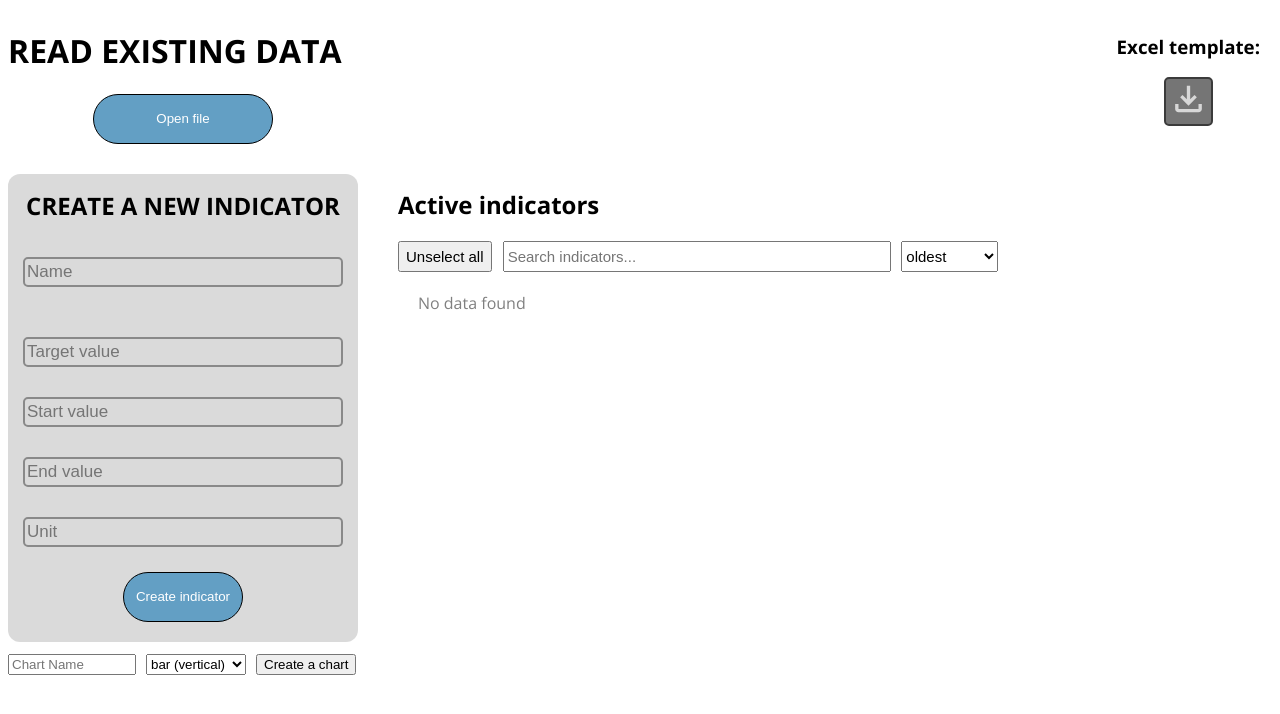
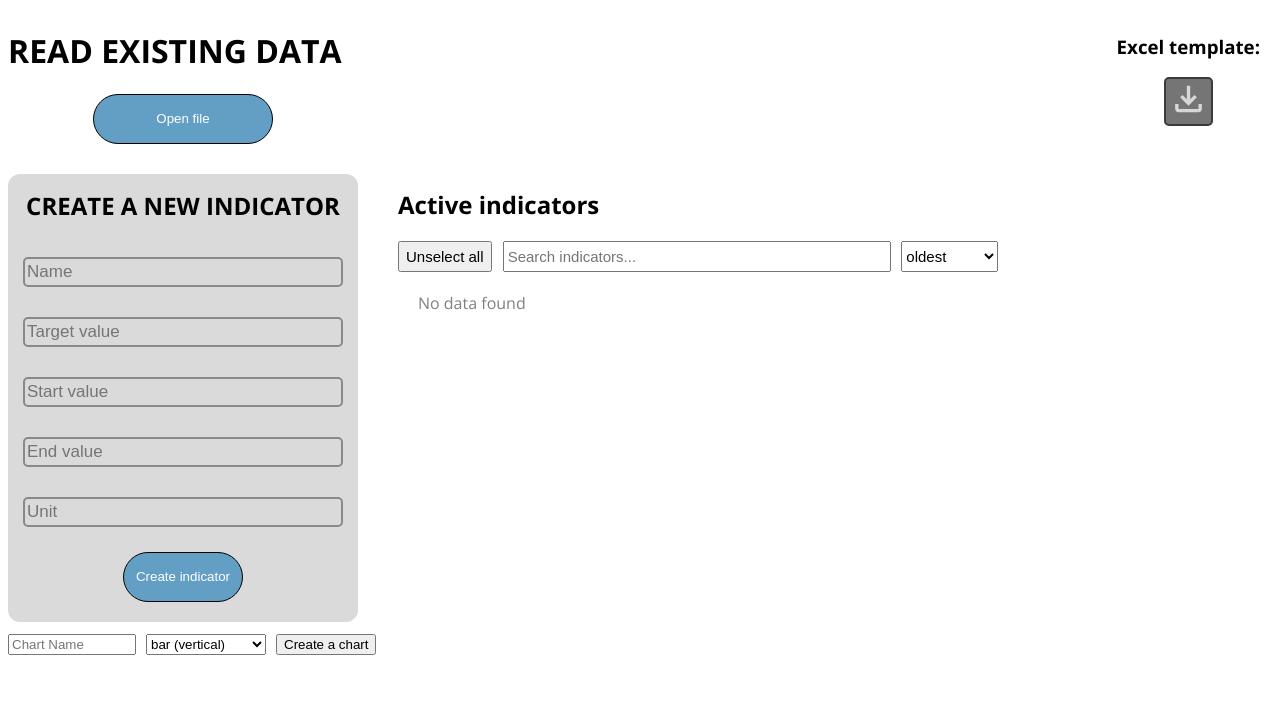
Before and after one commit to Dulme8556/digipalvelut-projekti, a SvelteKit app in the folder digipalvelut-projekti/: page / in a window 1280 px wide. Shown: the top 714 px of the page. Built offline with nearby package versions, Linux system fonts and the light colour scheme.

Commit message:
small visual fixes

```diff
--- a/digipalvelut-projekti/src/components/add-new.svelte
+++ b/digipalvelut-projekti/src/components/add-new.svelte
@@ -198,7 +198,8 @@
     }
 
     .input:first-child {
-        margin: 35px 15px;
+        margin: 15px 15px;
+        margin-top: 35px;
     }
 
     input::-webkit-outer-spin-button,
--- a/digipalvelut-projekti/src/components/charts.svelte
+++ b/digipalvelut-projekti/src/components/charts.svelte
@@ -225,7 +225,7 @@
     }
 
     .selectList {
-        width: 100px;
+        width: 120px;
         margin-top: 12px;
         margin-left: 10px;
     }
```
